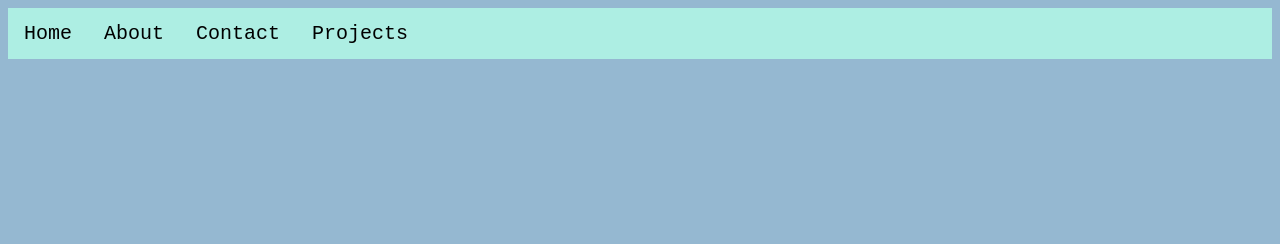
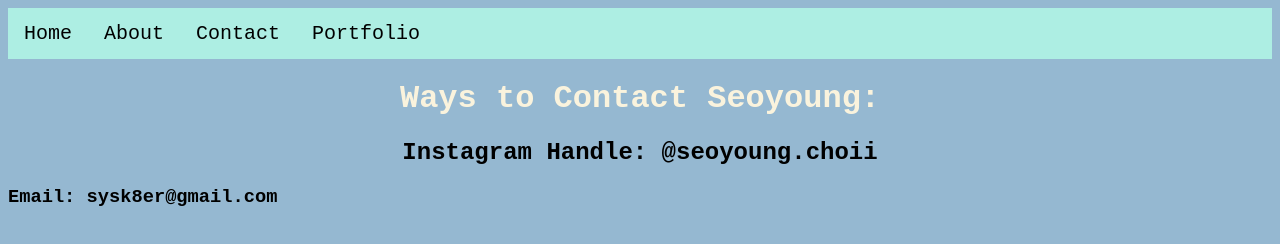
Before and after one commit to WVCS/portfolio-seoyounghchoi, a plain HTML site: page contact.html in a window 1280 px wide. Drawn offline with Linux system fonts and the light colour scheme.

Commit message:
Update contact.html

```diff
--- a/contact.html
+++ b/contact.html
@@ -4,8 +4,11 @@
     <li> <a href="default.asp">Home</a></li>
     <li> <a href="default.asp">About</a></li>
     <li> <a href="default.asp">Contact</a></li>
-    <li> <a href="default.asp">Projects</a></li>
+    <li> <a href="default.asp">Portfolio</a></li>
   </ul>
+    <h1> Ways to Contact Seoyoung: </h1>
+    <h2> Instagram Handle: @seoyoung.choii </h2>
+    <h3> Email: sysk8er@gmail.com </h3>
 <LINK href = "styles.css" rel="stylesheet" type="text/css">
 </body>
 </html>
```
